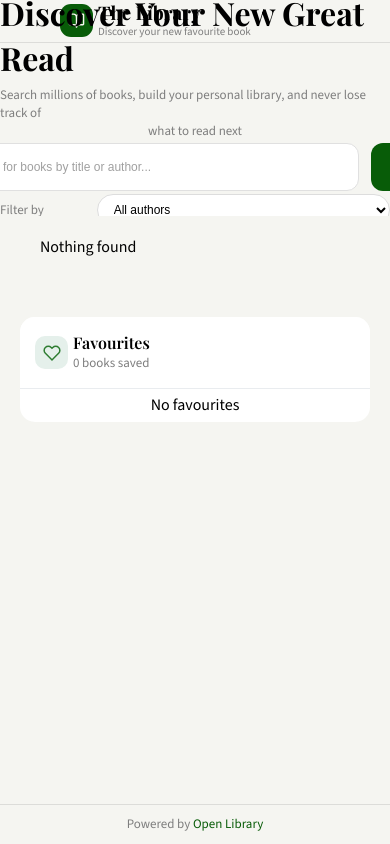
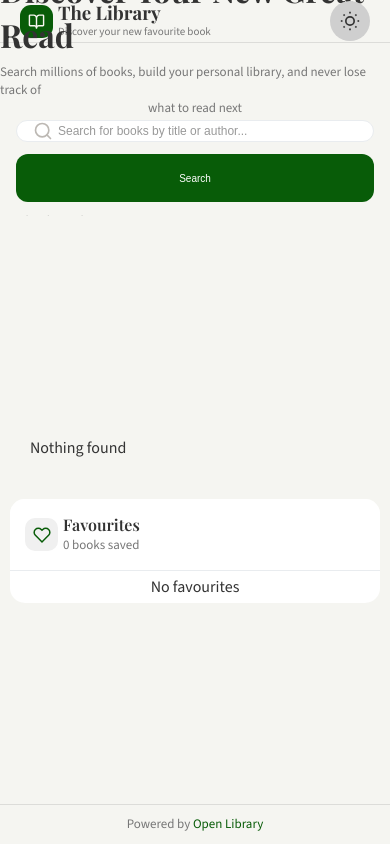
Before and after one commit to CapitainFan/test-task-simple-book-catalog, a website built with Vite: page index.html in a window 390 px wide. Built offline with nearby package versions, Linux system fonts and the light colour scheme; no server answers.

Commit message:
finished theme management

```diff
--- a/src/css/style.css
+++ b/src/css/style.css
@@ -1,7 +1,39 @@
-/* Подключение шрифтов */
+/* ========== ПОДКЛЮЧЕНИЕ ШРИФТОВ ========== */
 @import url('https://fonts.googleapis.com/css2?family=Playfair+Display:wght@400;500;600;700&family=Source+Sans+3:wght@300;400;500;600&display=swap');
 
-/* Сброс отступов и фиксация размеров */
+/* ========== ПЕРЕМЕННЫЕ ТЕМ ========== */
+:root {
+    /* Светлая тема (по умолчанию) */
+    --bg-primary: #f5f5f1;
+    --bg-secondary: #ffffff;
+    --text-primary: #333333;
+    --text-secondary: #777777;
+    --text-muted: #999999;
+    --border-color: #e9ecef;
+    --card-bg: #ffffff;
+    --button-bg: #f0f0f0;
+    --theme-button-bg: #cfcfcf;
+    --accent-color: rgb(8, 92, 8);
+    --accent-hover: rgb(5, 51, 5);
+    --heart-active: #e74c3c;
+}
+
+body.dark-theme {
+    --bg-primary: #121212;
+    --bg-secondary: #1e1e1e;
+    --text-primary: #e0e0e0;
+    --text-secondary: #b0b0b0;
+    --text-muted: #888888;
+    --border-color: #2c2c2c;
+    --card-bg: #2d2d2d;
+    --button-bg: #3a3a3a;
+    --theme-button-bg: #3a3a3a;
+    --accent-color: #66bb6a;
+    --accent-hover: #81c784;
+    --heart-active: #ff6b6b;
+}
+
+/* ========== СБРОС ОТСТУПОВ ========== */
 *,
 *::before,
 *::after {
@@ -12,17 +44,18 @@
 
 html, body {
     height: 100%;
-    background-color: #f5f5f1;
-    overflow: hidden;   /* убираем скролл на уровне документа */
+    background-color: var(--bg-primary);
+    overflow: hidden;
 }
 
 body {
     font-family: 'Source Sans 3', Arial, sans-serif;
     font-weight: 400;
     line-height: 1.4;
+    color: var(--text-primary);
 }
 
-/* Применение шрифта для заголовков */
+/* ========== ЗАГОЛОВКИ ========== */
 h1, h2, h3, h4, h5, h6,
 .navbar h4,
 .favourites-header h2,
@@ -32,78 +65,71 @@ h1, h2, h3, h4, h5, h6,
     font-weight: 500;
 }
 
-/* Основной контейнер приложения */
+/* ========== ОСНОВНОЙ КОНТЕЙНЕР ========== */
 .app-container {
     display: flex;
     flex-direction: column;
-    height: 100vh;          /* вся высота окна */
-    overflow: hidden;       /* чтобы прокручивались только внутренние блоки */
+    height: 100vh;
+    overflow: hidden;
 }
 
-/* Шапка и подвал фиксированы */
 #navbar, #searchBar, #footer {
     flex-shrink: 0;
 }
 
-/* Основная двухколоночная область — изменённая */
+/* ========== ОСНОВНАЯ ДВУХКОЛОНОЧНАЯ ОБЛАСТЬ ========== */
 .main-layout {
     flex: 1;
     display: flex;
-    justify-content: center;      /* центрируем колонки по горизонтали */
-    gap: 1px;                     /* расстояние между колонками, как между карточками */
-    overflow-x: auto;             /* горизонтальная прокрутка при необходимости */
-    overflow-y: hidden;           /* вертикальную прокрутку оставляем для колонок */
-    padding: 0 20px;              /* 20px с боков экрана */
-    background-color: #f5f5f1;
+    justify-content: center;
+    gap: 1px;
+    overflow-x: auto;
+    overflow-y: hidden;
+    padding: 0 20px;
+    background-color: var(--bg-primary);
 }
 
-/* Левая колонка (каталог) — изменённая */
+/* ========== КАТАЛОГ ========== */
 .catalog-column {
-    overflow-y: auto;             /* только вертикальная прокрутка */
-    background: #f5f5f1;
+    overflow-y: auto;
+    background: var(--bg-primary);
     padding: 20px;
-    overflow-y: auto;
-    scrollbar-width: none;      /* Firefox */
+    scrollbar-width: none;
     -ms-overflow-style: none;
-    /* ширина определяется содержимым (сеткой) */
+}
+.catalog-column::-webkit-scrollbar {
+    display: none;
 }
 
-.catalog-column::-webkit-scrollbar {
-    display: none;              /* Chrome, Safari, Opera */
-}
-
-/* Сетка каталога — 5 колонок фиксированной ширины */
 .catalog-grid {
     display: grid;
-    grid-template-columns: repeat(5, 200px);  /* 5 колонок по 200px */
-    gap: 8px;                      /* маленькое расстояние между карточками */
+    grid-template-columns: repeat(5, 200px);
+    gap: 8px;
     justify-content: start;
 }
 
-/* Карточка книги (фиксированная ширина) */
+/* ========== КАРТОЧКА КНИГИ ========== */
 .book-card {
     display: flex;
     flex-direction: column;
     width: 200px;
-    border: 1px solid #ddd;
+    border: 1px solid var(--border-color);
     border-radius: 8px;
     overflow: hidden;
-    background: #fff;
+    background: var(--card-bg);
     transition: box-shadow 0.2s;
 }
 
-/* Обложка — относительный контейнер для кнопки */
 .book-cover {
     position: relative;
     width: 100%;
     height: 280px;
-    background-color: #f0f0f0;
+    background-color: var(--button-bg);
     display: flex;
     align-items: center;
     justify-content: center;
     overflow: hidden;
 }
-
 .book-cover img {
     width: 100%;
     height: 100%;
@@ -111,7 +137,6 @@ h1, h2, h3, h4, h5, h6,
     display: block;
 }
 
-/* Кнопка сердечка — абсолютно поверх обложки, справа сверху */
 .book-cover .favourite-btn {
     position: absolute;
     top: 8px;
@@ -128,56 +153,50 @@ h1, h2, h3, h4, h5, h6,
     color: #ccc;
     transition: all 0.2s;
 }
-
 .book-cover .favourite-btn.favourite-active {
-    color: #e74c3c;
+    color: var(--heart-active);
     background: rgba(255, 255, 255, 0.9);
 }
-
 .book-cover .favourite-btn svg {
     width: 18px;
     height: 18px;
 }
 
-/* Блок информации о книге */
 .book-info {
     padding: 12px;
     text-align: left;
 }
-
 .book-title {
     font-size: 14px;
     font-weight: bold;
     margin: 0 0 4px;
-    color: #333;
+    color: var(--text-primary);
     white-space: nowrap;
     overflow: hidden;
     text-overflow: ellipsis;
 }
-
 .book-author {
     font-size: 12px;
-    color: #777;
+    color: var(--text-secondary);
     margin: 0 0 4px;
     white-space: nowrap;
     overflow: hidden;
     text-overflow: ellipsis;
 }
-
 .book-year {
     font-size: 11px;
-    color: #999;
+    color: var(--text-muted);
     margin: 0;
     white-space: nowrap;
     overflow: hidden;
     text-overflow: ellipsis;
 }
 
-/* Правая колонка (избранное) — ширина как у карточки */
+/* ========== ИЗБРАННОЕ ========== */
 .favourites-column {
-    width: 200px;               /* такая же, как ширина одной карточки */
+    width: 200px;
     flex-shrink: 0;
-    background: white;
+    background: var(--bg-secondary);
     display: flex;
     flex-direction: column;
     overflow: hidden;
@@ -188,63 +207,62 @@ h1, h2, h3, h4, h5, h6,
 
 .favourites-header {
     padding: 15px;
-    border-bottom: 1px solid #e9ecef;
-    background: #fff;
+    border-bottom: 1px solid var(--border-color);
+    background: var(--bg-secondary);
     position: sticky;
     top: 0;
     z-index: 1;
     display: flex;
     align-items: center;
 }
-
 .favourites-header h3 {
     font-size: 16px;
     font-weight: 600;
     margin-bottom: -4px;
+    color: var(--text-primary);
 }
-
 .favourites-header text {
     font-size: 13px;
-    color: rgb(126, 126, 126);;
+    color: var(--text-secondary);
 }
-
 .favourites-list {
     flex: 1;
     overflow-y: auto;
     padding: 5px;
+    overflow-y: auto;
+    scrollbar-width: none;
+    -ms-overflow-style: none;
 }
-
-/* Карточки избранного — адаптируются под ширину 200px */
+.favourites-list::-webkit-scrollbar {
+    display: none;
+}
 .favourite-card {
     display: flex;
     align-items: stretch;
     gap: 8px;
     padding: 5px;
     border: none;
-    background: #fff;
+    background: var(--bg-secondary);
     margin-bottom: 12px;
     min-height: auto;
-    border-bottom: 1px solid #e9ecef;
+    border-bottom: 1px solid var(--border-color);
 }
-
 .favourite-cover {
     height: 70px;
     width: 46px;
     flex-shrink: 0;
-    background-color: #f0f0f0;
+    background-color: var(--button-bg);
     display: flex;
     align-items: center;
     justify-content: center;
     overflow: hidden;
     border-radius: 4px;
 }
-
 .favourite-cover img {
     width: 100%;
     height: 100%;
     object-fit: cover;
 }
-
 .favourite-info {
     flex: 1;
     display: flex;
@@ -254,42 +272,37 @@ h1, h2, h3, h4, h5, h6,
     align-self: center;
     width: 100px;
 }
-
 .favourite-title {
     font-size: 10px;
     font-weight: bold;
     margin: 0;
-    color: #333;
+    color: var(--text-primary);
     white-space: nowrap;
     overflow: hidden;
     text-overflow: ellipsis;
 }
-
 .favourite-book-author {
     font-size: 9px;
-    color: #777;
+    color: var(--text-secondary);
     white-space: nowrap;
     overflow: hidden;
     text-overflow: ellipsis;
     margin-bottom: -5px;
     margin-top: -5px;
 }
-
 .favourite-book-year {
     font-size: 9px;
-    color: #999;
+    color: var(--text-muted);
     margin: 0;
     white-space: nowrap;
     overflow: hidden;
     text-overflow: ellipsis;
 }
-
 .favourite-card .favourite-btn {
     display: flex;
     align-items: center;
-    color: #e74c3c;
+    color: var(--heart-active);
 }
-
 .favourite-card .favourite-btn svg {
     width: 15px;
     height: 15px;
@@ -298,7 +311,7 @@ h1, h2, h3, h4, h5, h6,
     pointer-events: none;
 }
 
-/* Кнопка "избранное" (общая) */
+/* ========== ОБЩИЙ СТИЛЬ КНОПКИ "ИЗБРАННОЕ" ========== */
 .favourite-btn {
     background: none;
     border: none;
@@ -311,7 +324,6 @@ h1, h2, h3, h4, h5, h6,
     transition: color 0.2s;
     font-size: 20px;
 }
-
 .favourite-btn svg {
     width: 20px;
     height: 20px;
@@ -319,37 +331,75 @@ h1, h2, h3, h4, h5, h6,
     stroke: none;
     pointer-events: none;
 }
-
 .favourite-btn.favourite-active {
-    color: #e74c3c;
+    color: var(--heart-active);
 }
 
-/* Навигационная панель */
+/* ========== НАВИГАЦИОННАЯ ПАНЕЛЬ ========== */
 .navbar {
-    background-color: #f5f5f1;
+    background-color: var(--bg-primary);
     border-bottom: 1px solid rgba(0, 0, 0, 0.1);
     height: 43px;
 }
-
 .navbar .navbar-container {
     display: flex;
     margin-left: 60px;
     align-items: center;
+    justify-content: space-between;
+    height: 100%;
 }
-
 .navbar h3 {
     font-weight: bold;
     margin-bottom: -7px;
+    color: var(--text-primary);
 }
-
 .navbar text {
-    color: rgb(126, 126, 126);
+    color: var(--text-secondary);
     font-size: 11px;
 }
 
-/* Поиск */
+/* ========== КНОПКА ПЕРЕКЛЮЧЕНИЯ ТЕМЫ ========== */
+.theme-toggle {
+    margin-right: 20px;
+}
+.theme-btn {
+    background: var(--theme-button-bg);
+    border: none;
+    border-radius: 50%;
+    width: 40px;
+    height: 40px;
+    cursor: pointer;
+    display: flex;
+    align-items: center;
+    justify-content: center;
+    color: var(--text-primary);
+    transition: all 0.3s ease;
+    position: relative;
+}
+.theme-btn:hover {
+    transform: scale(1.05);
+    background: var(--border-color);
+}
+.sun-icon, .moon-icon {
+    position: absolute;
+    transition: opacity 0.3s, transform 0.3s;
+}
+.moon-icon {
+    opacity: 0;
+    transform: scale(0.5);
+}
+body.dark-theme .sun-icon {
+    opacity: 0;
+    transform: scale(0.5);
+}
+body.dark-theme .moon-icon {
+    opacity: 1;
+    transform: scale(1);
+}
+
+/* ========== ПОИСК ========== */
 .search-container {
-    background-color: #f5f5f1;
+    background-color: var(--bg-primary);
     display: flex;
     justify-content: center;
     align-items: center;
@@ -357,65 +407,52 @@ h1, h2, h3, h4, h5, h6,
     flex-direction: column;
     flex: 1 1 auto;
 }
-
 .search-container h1 {
     font-weight: bolder;
     margin-bottom: 5px;
     margin-top: -10px;
+    color: var(--text-primary);
 }
-
 .search-container text {
-    color: rgb(126, 126, 126);
+    color: var(--text-secondary);
     font-size: 13px;
 }
-
-
-
-/* Основной контейнер поиска */
 .search-container > div {
     display: flex;
     align-items: stretch;
     gap: 12px;
     margin-top: 3px;
 }
-
-/* Обертка для инпута и иконки */
 .search-input-wrapper {
     display: flex;
     align-items: center;
     flex: 1;
-  background-color: #fff;
-  border: 1px solid #e0e0e0;
+    background-color: var(--card-bg);
+    border: 1px solid var(--border-color);
     border-radius: 12px;
     padding: 0 16px;
     height: 48px;
     box-sizing: border-box;
 }
-
-/* Иконка лупы */
 .search-icon {
     width: 20px;
     height: 20px;
     margin-right: 5px;
     opacity: 0.5;
 }
-
-/* Само поле ввода */
 .search-input {
     border: none;
     outline: none;
     width: 380px;
     font-size: 12px;
-  color: #333;
+    color: var(--text-primary);
+    background: transparent;
 }
-
 .search-input::placeholder {
-  color: #a0a0a0;
+    color: var(--text-muted);
 }
-
-/* Кнопка поиска */
 .search-button {
-  background-color: rgb(8, 92, 8);
+    background-color: var(--accent-color);
     color: #ffffff;
     border: none;
     border-radius: 12px;
@@ -430,67 +467,51 @@ h1, h2, h3, h4, h5, h6,
     align-items: center;
     justify-content: center;
 }
-
 .search-button:hover {
-  background-color: rgb(5, 51, 5);
+    background-color: var(--accent-hover);
 }
 
-/* Подвал */
+/* ========== ПОДВАЛ ========== */
 footer {
     border-top: 1px solid rgba(0, 0, 0, 0.1);
-    background-color: #f5f5f1;
+    background-color: var(--bg-primary);
     height: 40px;
     display: flex;
     justify-content: center;
     align-items: center;
 }
-
 footer a {
     text-decoration: none;
-    color: rgb(8, 92, 8);
+    color: var(--accent-color);
 }
-
 footer text {
-    color: rgb(126, 126, 126);
+    color: var(--text-secondary);
     font-size: 13px;
 }
 
-/* Специфичные переопределения */
-.catalog-column {
-    background-color: #f5f5f1;
-    box-shadow: none;
-}
-
-.main-layout {
-    background-color: #f5f5f1;
-}
-
-/* Спиннер, лоадер, сообщения об ошибках */
+/* ========== ЭЛЕМЕНТЫ ИНТЕРФЕЙСА ========== */
 .spinner {
     display: inline-block;
     width: 20px;
     height: 20px;
-    border: 2px solid #ccc;
-    border-top-color: #333;
+    border: 2px solid var(--border-color);
+    border-top-color: var(--text-primary);
     border-radius: 50%;
     animation: spin 0.6s linear infinite;
     margin-right: 8px;
 }
-
 @keyframes spin {
     to { transform: rotate(360deg); }
 }
-
 #loader {
     text-align: center;
     padding: 20px;
-    background: #f0f0f0;
+    background: var(--button-bg);
     margin: 20px;
 }
-
 #load-more {
     display: block;
-    background: rgb(8, 92, 8);
+    background: var(--accent-color);
     color: white;
     border: none;
     border-radius: 10px;
@@ -499,38 +520,21 @@ footer text {
     transition: background 0.2s;
     height: 48px;
 }
-
 #load-more:disabled {
-    background: #ccc;
+    background: var(--text-muted);
     cursor: not-allowed;
 }
-
 #error-message {
     text-align: center;
     background: #ffe6e6;
     border: 1px solid #ff9999;
     border-radius: 4px;
+    color: #d32f2f;
 }
 
-/* Адаптивность: на маленьких экранах панель избранного переносится вниз */
-@media (max-width: 768px) {
-    .main-layout {
-        flex-direction: column;
-        gap: 20px;
-        justify-content: flex-start;
-        overflow-x: hidden;
-    }
-    .catalog-column,
-    .favourites-column {
-        width: auto;
-        flex: none;
-        height: auto;
-        max-height: 50vh;
-    }
-}
-
+/* ========== ДОПОЛНИТЕЛЬНЫЕ ЭЛЕМЕНТЫ ========== */
 img.icon-book {
-    background-color: rgb(8, 92, 8);
+    background-color: var(--accent-color);
     border-radius: 11px;
     padding: 8px;
     width: 33px;
@@ -538,9 +542,8 @@ img.icon-book {
     box-sizing: border-box;
     margin-right: 5px;
 }
-
 .heart-square {
-  background-color: rgb(229, 240, 235);
+    background-color: var(--button-bg);
     border-radius: 10px;
     width: 33px;
     height: 33px;
@@ -550,49 +553,108 @@ img.icon-book {
     box-sizing: border-box;
     margin-right: 5px;
 }
-
 .heart-icon {
     width: 18px;
     height: 18px;
-  color: #2e7d32;
+    color: var(--accent-color);
     stroke: currentColor;
     fill: none;
 }
-
-
 .filter-container {
     display: flex;
     align-items: center;
     gap: 8px;
 }
-
 .filter-container label {
     font-size: 13px;
-    color: rgb(126, 126, 126);
-    line-height: 32px;        /* совпадает с высотой select */
+    color: var(--text-secondary);
+    line-height: 32px;
     margin: 0;
     padding: 0;
 }
-
 #author-filter {
     padding: 6px 12px;
     border-radius: 20px;
-    border: 1px solid #ddd;
+    border: 1px solid var(--border-color);
     font-size: 12px;
-    background: white;
+    background: var(--card-bg);
     cursor: pointer;
     width: 300px;
-    height: 32px;             /* фиксируем высоту */
-    box-sizing: border-box;   /* чтобы padding не увеличивал общую высоту */
-    outline: none;            /* убираем стандартный outline */
-    transition: none;         /* убираем любые анимации */
+    height: 32px;
+    box-sizing: border-box;
+    outline: none;
+    color: var(--text-primary);
 }
-
-/* Убираем любую подсветку при фокусе, активном состоянии, наведении */
 #author-filter:focus,
 #author-filter:active,
 #author-filter:hover {
     outline: none;
     box-shadow: none;
-    border-color: #ddd;       /* оставляем цвет как в обычном состоянии */
+    border-color: var(--border-color);
 }
+
+/* ========== АДАПТИВНОСТЬ ========== */
+@media (max-width: 768px) {
+    .main-layout {
+        flex-direction: column;
+        gap: 20px;
+        padding: 0 10px;
+        overflow-y: auto;
+    }
+    .catalog-column,
+    .favourites-column {
+        width: 100%;
+        max-height: none;
+        margin: 0;
+    }
+    .catalog-grid {
+        grid-template-columns: repeat(auto-fill, minmax(150px, 1fr));
+        gap: 12px;
+    }
+    .book-card {
+        width: auto;
+    }
+    .favourites-column {
+        width: auto;
+        margin: 0;
+    }
+    .favourites-list {
+        display: flex;
+        flex-wrap: wrap;
+        gap: 12px;
+        justify-content: center;
+    }
+    .favourite-card {
+        width: calc(50% - 6px);
+        border-bottom: none;
+        background: var(--bg-secondary);
+        border-radius: 8px;
+        padding: 8px;
+    }
+    .search-container > div {
+        flex-direction: column;
+        align-items: stretch;
+        width: 100%;
+        padding: 0 16px;
+    }
+    .search-input-wrapper {
+        width: 100%;
+    }
+    .search-button {
+        width: 100%;
+    }
+    .navbar .navbar-container {
+        margin-left: 20px;
+    }
+}
+@media (max-width: 480px) {
+    .catalog-grid {
+        grid-template-columns: repeat(2, 1fr);
+    }
+    .favourite-card {
+        width: 100%;
+    }
+    .search-input {
+        width: 100%;
+    }
+}
--- a/src/js/main.js
+++ b/src/js/main.js
@@ -1,10 +1,10 @@
-// src/js/main.js
 import navbarHtml from '../pages/navbar.html?raw';
 import footerHtml from '../pages/footer.html?raw';
 import { searchBooks, getLoadingState, getErrorState } from './modules/api.js';
 import { loadFavourites } from './store/store.js';
 import { setBooks, appendBooks, setAuthorFilter, getAllBooks, getUniqueAuthors } from './modules/catalogRenderer.js';
 import { renderFavourites } from './modules/favouritesRenderer.js';
+import { initTheme } from './modules/handleTheme.js';
 
 document.getElementById('navbar').innerHTML = navbarHtml;
 document.getElementById('footer').innerHTML = footerHtml;
@@ -131,6 +131,7 @@ function waitForElement(selector) {
 }
 
 async function init() {
+    initTheme();
     loadFavourites();
     const searchInput = await waitForElement('#search-input');
     searchInput.addEventListener('input', handleSearch);
--- a/src/js/modules/handleTheme.js
+++ b/src/js/modules/handleTheme.js
@@ -0,0 +1,17 @@
+export function initTheme() {
+    const themeSwitch = document.getElementById('theme-switch');
+    if (!themeSwitch) return;
+
+    const body = document.body;
+    const savedTheme = localStorage.getItem('theme');
+
+    if (savedTheme === 'dark') {
+        body.classList.add('dark-theme');
+    }
+
+    themeSwitch.addEventListener('click', () => {
+        body.classList.toggle('dark-theme');
+        const isDark = body.classList.contains('dark-theme');
+        localStorage.setItem('theme', isDark ? 'dark' : 'light');
+    });
+}
--- a/src/pages/navbar.html
+++ b/src/pages/navbar.html
@@ -1,12 +1,34 @@
 <nav class="navbar">
     <div class="navbar-container">
+        <div style="display: flex; align-items: center;">
              <img src="/src/assets/icons/book.svg" alt="book-icon" class="icon-book">
             <div>
                 <h3>The Library</h3>
                 <text>Discover your new favourite book</text>
             </div>
         </div>
+        <div class="theme-toggle">
+            <button id="theme-switch" class="theme-btn" aria-label="change theme">
+                <svg class="sun-icon" width="20" height="20" viewBox="0 0 24 24" fill="none" stroke="currentColor" stroke-width="2">
+                    <circle cx="12" cy="12" r="5"/>
+                    <line x1="12" y1="1" x2="12" y2="3"/>
+                    <line x1="12" y1="21" x2="12" y2="23"/>
+                    <line x1="4.22" y1="4.22" x2="5.64" y2="5.64"/>
+                    <line x1="18.36" y1="18.36" x2="19.78" y2="19.78"/>
+                    <line x1="1" y1="12" x2="3" y2="12"/>
+                    <line x1="21" y1="12" x2="23" y2="12"/>
+                    <line x1="4.22" y1="19.78" x2="5.64" y2="18.36"/>
+                    <line x1="18.36" y1="5.64" x2="19.78" y2="4.22"/>
+                </svg>
+                <svg class="moon-icon" width="20" height="20" viewBox="0 0 24 24" fill="none" stroke="currentColor" stroke-width="2">
+                    <path d="M21 12.79A9 9 0 1 1 11.21 3 7 7 0 0 0 21 12.79z"/>
+                </svg>
+            </button>
+        </div>
+    </div>
 </nav>
+
+<script src="/src/js/modules/handleTheme.js"></script>
 
 <div class="search-container">
     <h1>Discover Your New Great Read</h1>
@@ -27,5 +49,4 @@
             <option value="">All authors</option>
         </select>
     </div>
-
 </div>
```
Lines whose indentation alone changed are shown as unchanged.
